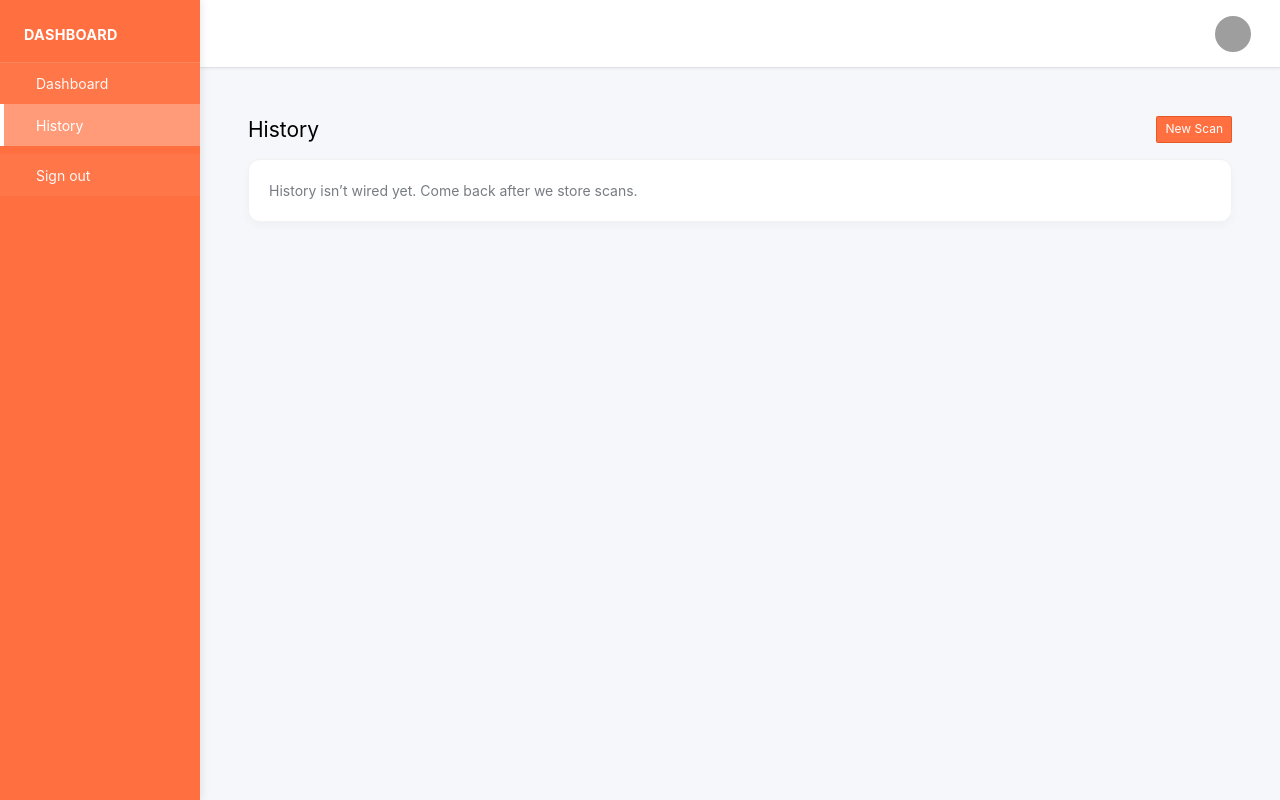
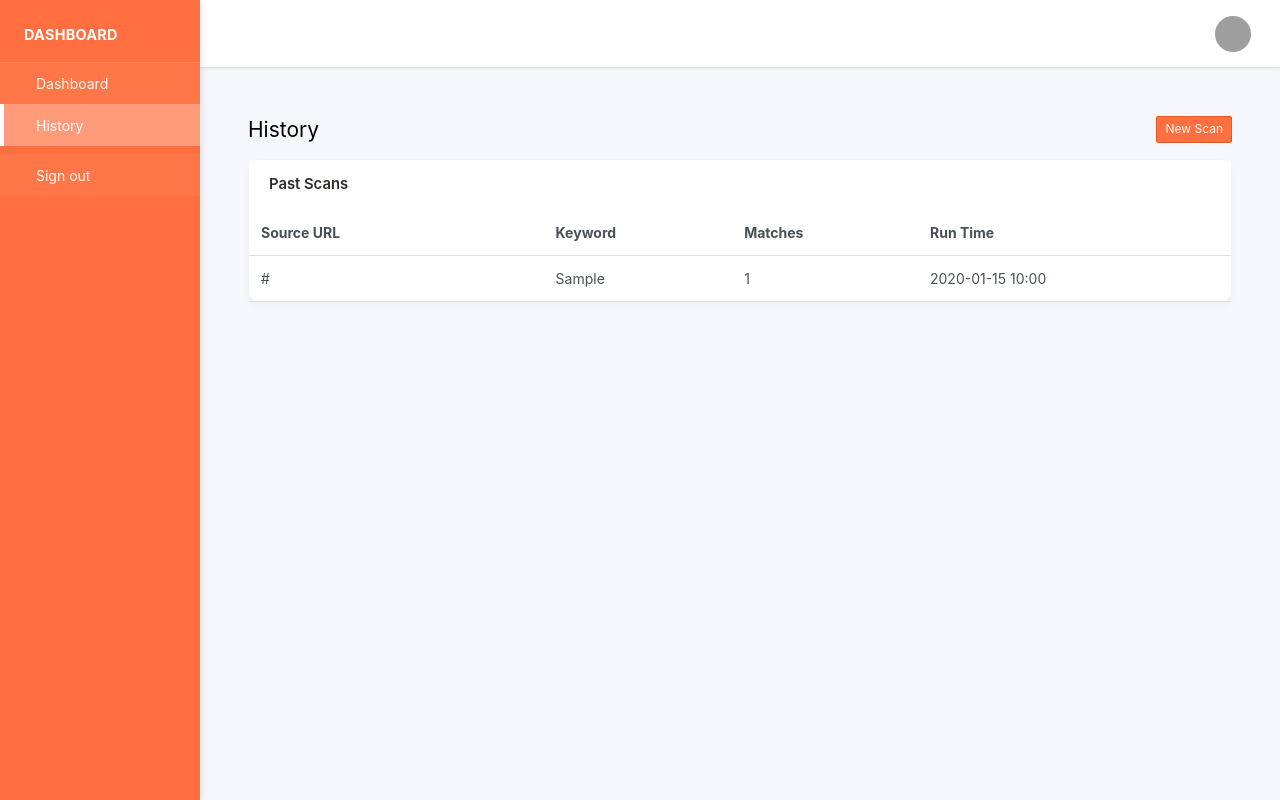
Before and after one commit to remembrance1/forum-webscraper, a Flask app: page /history in a window 1280 px wide. Run offline with Flask 3, Linux system fonts and the light colour scheme; a user stored in the database is signed in; tables that the repository leaves empty hold one stand-in row (values such as "Sample post"); some libraries are stand-ins or nearby versions; grey boxes are pictures that could not be loaded.

Commit message:
created history for scraper

```diff
--- a/app/blueprints/main/routes.py
+++ b/app/blueprints/main/routes.py
@@ -3,12 +3,16 @@ from flask import render_template, request, redirect, url_for, send_file, flash,
 from urllib.parse import urlparse
 import uuid, threading, io, os, math, time
 from datetime import datetime
-from flask_login import login_required
+from flask_login import login_required, current_user
 
 from .tasks import run_scan_task, RUNS
 from .parser_utils import render_results_html
 from .fetch_utils import BACKENDS
 from . import bp
+
+from app.extensions import db
+from app.models import Scan
+from json import dumps
 
 APP_TITLE = "Flask Forum Link Scraper"
 
@@ -16,6 +20,7 @@ APP_TITLE = "Flask Forum Link Scraper"
 def scraper():
     if request.method == "GET":
         session.pop("run_id", None)
+        session.pop("scan_saved", None)
         return render_template("index.html", title=APP_TITLE, backends=BACKENDS)
 
     session.pop("run_id", None)
@@ -92,6 +97,27 @@ def results():
     meta = data.get("meta", {})
     per_page = 30
     total = len(matches)
+
+    # --- NEW: persist once when done and authenticated ---
+    if status == "done" and current_user.is_authenticated and not session.get("scan_saved"):
+        try:
+            scan = Scan(
+                user_id=current_user.id,
+                source_url=(meta.get("source_url") or "")[:2048],
+                keyword=(meta.get("keyword") or "")[:255],
+                num_matches=len(matches),
+                results_json=dumps(matches)  # optional
+            )
+            db.session.add(scan)
+            db.session.commit()
+            session["scan_saved"] = True
+        except Exception as e:
+            # don't break the page if saving fails
+            flash(f"Saved results partially, but could not store history: {e}", "warning")
+    # --- end NEW ---
+
+    # ... keep your pagination and render as-is
+    per_page = 30
 
     try:
         page = int(request.args.get("page", 1))
@@ -181,13 +207,32 @@ def landing():
 @bp.get("/dashboard")
 @login_required
 def dashboard():
-    stats = {"total_scans": 0, "total_matches": 0, "last_scan": None}
-    return render_template("dashboard.html", title="Dashboard", stats=stats, recent_scans=[])
+    from sqlalchemy import func
+    q = Scan.query.filter_by(user_id=current_user.id)
+    total_scans = q.count()
+    total_matches = db.session.query(func.coalesce(func.sum(Scan.num_matches), 0))\
+                              .filter(Scan.user_id == current_user.id)\
+                              .scalar()
+    last = q.order_by(Scan.created_at.desc()).first()
+
+    stats = {
+        "total_scans": total_scans,
+        "total_matches": int(total_matches or 0),
+        "last_scan": last.created_at.strftime("%Y-%m-%d %H:%M") if last else None,
+    }
+    recent_scans = q.order_by(Scan.created_at.desc()).limit(5).all()
+    return render_template("dashboard.html", title="Dashboard",
+                           stats=stats, recent_scans=recent_scans)
 
 @bp.get("/history")
 @login_required
 def history():
-    return render_template("history.html", title="History", scans=[])
+    scans = (Scan.query
+                  .filter_by(user_id=current_user.id)
+                  .order_by(Scan.created_at.desc())
+                  .limit(200)
+                  .all())
+    return render_template("history.html", title="History", scans=scans)
 
 @bp.get("/progress/<run_id>")
 def progress(run_id):
--- a/app/models/__init__.py
+++ b/app/models/__init__.py
@@ -1,2 +1,3 @@
 # app/models/__init__.py
 from .user import User
+from .scan import Scan
--- a/app/models/user.py
+++ b/app/models/user.py
@@ -8,3 +8,6 @@ class User(UserMixin, db.Model):
     email = db.Column(db.String(255), unique=True, nullable=False)
     pw_hash = db.Column(db.String(255), nullable=False)
     created_at = db.Column(db.DateTime, default=datetime.utcnow)
+
+# NEW: let users access their scans
+    scans = db.relationship('Scan', backref='user', lazy='dynamic', cascade='all, delete-orphan')
--- a/app/templates/history.html
+++ b/app/templates/history.html
@@ -1,5 +1,4 @@
 {% extends 'sb_base.html' %}
-
 {% block page %}
 <div class="d-sm-flex align-items-center justify-content-between mb-3">
   <h1 class="h3 mb-0">History</h1>
@@ -7,8 +6,34 @@
 </div>
 
 <div class="card">
-  <div class="card-body">
-    <p class="text-muted mb-0">History isn’t wired yet. Come back after we store scans.</p>
+  <div class="card-header"><h5 class="card-title mb-0">Past Scans</h5></div>
+  <div class="card-body p-0">
+    <div class="table-responsive">
+      <table class="table table-hover mb-0">
+        <thead>
+          <tr>
+            <th style="width:30%;">Source URL</th>
+            <th>Keyword</th>
+            <th>Matches</th>
+            <th>Run Time</th>
+          </tr>
+        </thead>
+        <tbody>
+          {% if scans %}
+            {% for s in scans %}
+            <tr>
+              <td class="text-truncate" style="max-width: 420px;">{{ s.source_url }}</td>
+              <td>{{ s.keyword or '—' }}</td>
+              <td>{{ s.num_matches }}</td>
+              <td>{{ s.created_at.strftime('%Y-%m-%d %H:%M') }}</td>
+            </tr>
+            {% endfor %}
+          {% else %}
+            <tr><td colspan="4" class="text-muted text-center py-4">No scans yet.</td></tr>
+          {% endif %}
+        </tbody>
+      </table>
+    </div>
   </div>
 </div>
 {% endblock %}
```
Also changed, not shown: app/models/scan.py (added, +18 -0 lines).
